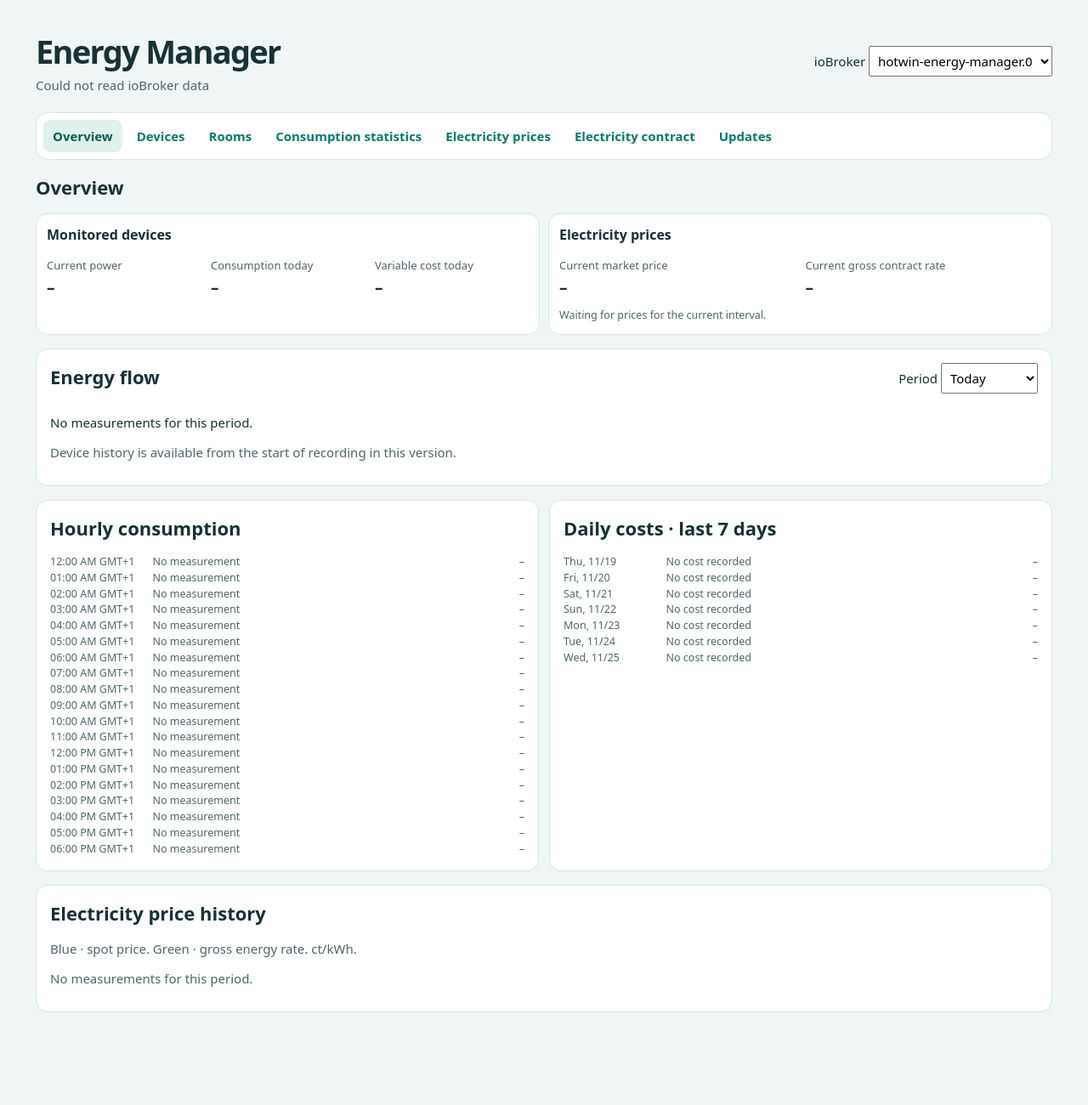
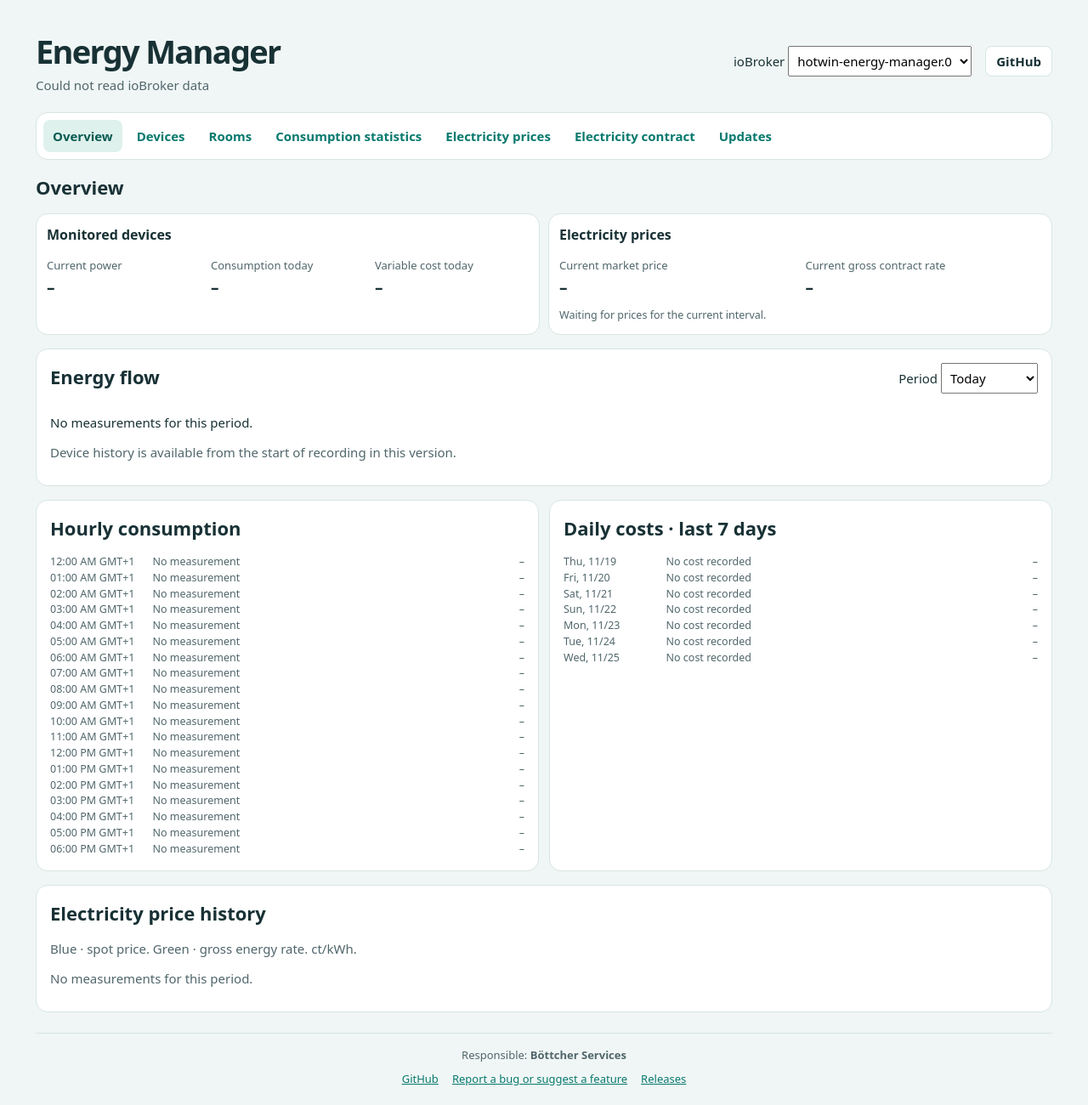
Before and after one commit to hotwin/ioBroker.energy-manager, a website: page admin/tab.html in a window 1280 px wide. Shown: the whole page at 85% size. Before the commit the page ends 1223 px from the top, so only its background shows below. Drawn offline with nearby package versions, Linux system fonts and the light colour scheme; no server answers.

Commit message:
Add GitHub project links and Böttcher Services attribution to dashboards and README

```diff
--- a/admin/dashboard.js
+++ b/admin/dashboard.js
@@ -66,6 +66,7 @@ const translations = {
         contractStart: 'Contract start', ready: 'Updated', waiting: 'Waiting for the first snapshot',
         stale: 'Last available snapshot', offline: 'Disconnected', connectionError: 'Could not read ioBroker data',
         socketError: 'The ioBroker socket client could not be loaded', installed: 'Installed version',
+        projectResponsible: 'Responsible:', projectChangelog: 'Changelog', projectIssues: 'Report a bug or suggest a feature', projectReleases: 'Releases',
         releases: 'View releases and changelog', excluded: 'Excluded', enum: 'Energy measurement enum',
         manual: 'Manual', shelly: 'Shelly', priced: 'priced', instance: 'ioBroker instance',
     },
@@ -134,6 +135,7 @@ const translations = {
         contractStart: 'Vertragsbeginn', ready: 'Messstand', waiting: 'Warte auf den ersten Messstand',
         stale: 'Letzter verfügbarer Messstand', offline: 'Verbindung getrennt', connectionError: 'ioBroker-Daten konnten nicht gelesen werden',
         socketError: 'Der ioBroker-Socket-Client konnte nicht geladen werden', installed: 'Installierte Version',
+        projectResponsible: 'Verantwortlich:', projectChangelog: 'Änderungsprotokoll', projectIssues: 'Fehler melden oder Verbesserung vorschlagen', projectReleases: 'Releases',
         releases: 'Versionen und Änderungsprotokoll ansehen', excluded: 'Ausgeschlossen', enum: 'Aufzählung Strommessung',
         manual: 'Manuell', shelly: 'Shelly', priced: 'bewertet', instance: 'ioBroker-Instanz',
     },
--- a/admin/tab.html
+++ b/admin/tab.html
@@ -119,6 +119,11 @@
         .room-device-list li > span:first-child { overflow-wrap: anywhere; }
         .room-device-list small { display: block; }
         .room-device-power { white-space: nowrap; font-variant-numeric: tabular-nums; }
+        .header-actions, .project-links { display: flex; flex-wrap: wrap; align-items: center; gap: 10px 16px; }
+        .github-button { display: inline-flex; align-items: center; border: 1px solid var(--line); border-radius: 8px; padding: 6px 12px; background: var(--paper); color: var(--ink); font-weight: 600; text-decoration: none; }
+        .github-button:hover { border-color: var(--teal); color: var(--teal); }
+        .project-footer { border-top: 1px solid var(--line); margin-top: 24px; padding: 16px 0; color: var(--muted); font-size: 13px; text-align: center; }
+        .project-footer .project-links { justify-content: center; margin-top: 8px; }
     </style>
     <script defer src="dashboard.js?v=0.3.0-beta.14"></script>
 </head>
@@ -126,7 +131,10 @@
 <main>
     <header>
         <div><h1>Energy Manager</h1><p id="status" role="status"></p></div>
-        <label>ioBroker <select id="instance" aria-label="ioBroker instance"></select></label>
+        <div class="header-actions">
+            <label>ioBroker <select id="instance" aria-label="ioBroker instance"></select></label>
+            <a class="github-button" href="https://github.com/hotwin/ioBroker.hotwin-energy-manager" target="_blank" rel="noopener noreferrer">GitHub</a>
+        </div>
     </header>
     <nav id="navigation" aria-label="Energy Manager"></nav>
     <section id="overview" data-page>
@@ -253,9 +261,21 @@
     <section id="updates" data-page hidden>
         <h2 data-text="updates"></h2>
         <div class="surface"><p id="installed"></p>
-            <a href="https://github.com/hotwin/ioBroker.hotwin-energy-manager/releases" target="_blank" rel="noopener noreferrer" data-text="releases"></a>
+            <div class="project-links">
+                <a href="https://github.com/hotwin/ioBroker.hotwin-energy-manager/releases" target="_blank" rel="noopener noreferrer" data-text="releases"></a>
+                <a href="https://github.com/hotwin/ioBroker.hotwin-energy-manager/blob/main/CHANGELOG.md" target="_blank" rel="noopener noreferrer" data-text="projectChangelog"></a>
+                <a href="https://github.com/hotwin/ioBroker.hotwin-energy-manager/issues" target="_blank" rel="noopener noreferrer" data-text="projectIssues"></a>
+            </div>
         </div>
     </section>
+    <footer class="project-footer">
+        <p><span data-text="projectResponsible"></span> <strong>Böttcher Services</strong></p>
+        <div class="project-links">
+            <a href="https://github.com/hotwin/ioBroker.hotwin-energy-manager" target="_blank" rel="noopener noreferrer">GitHub</a>
+            <a href="https://github.com/hotwin/ioBroker.hotwin-energy-manager/issues" target="_blank" rel="noopener noreferrer" data-text="projectIssues"></a>
+            <a href="https://github.com/hotwin/ioBroker.hotwin-energy-manager/releases" target="_blank" rel="noopener noreferrer" data-text="projectReleases"></a>
+        </div>
+    </footer>
 </main>
 </body>
 </html>
--- a/www/dashboard.js
+++ b/www/dashboard.js
@@ -66,6 +66,7 @@ const translations = {
         contractStart: 'Contract start', ready: 'Updated', waiting: 'Waiting for the first snapshot',
         stale: 'Last available snapshot', offline: 'Disconnected', connectionError: 'Could not read ioBroker data',
         socketError: 'The ioBroker socket client could not be loaded', installed: 'Installed version',
+        projectResponsible: 'Responsible:', projectChangelog: 'Changelog', projectIssues: 'Report a bug or suggest a feature', projectReleases: 'Releases',
         releases: 'View releases and changelog', excluded: 'Excluded', enum: 'Energy measurement enum',
         manual: 'Manual', shelly: 'Shelly', priced: 'priced', instance: 'ioBroker instance',
     },
@@ -134,6 +135,7 @@ const translations = {
         contractStart: 'Vertragsbeginn', ready: 'Messstand', waiting: 'Warte auf den ersten Messstand',
         stale: 'Letzter verfügbarer Messstand', offline: 'Verbindung getrennt', connectionError: 'ioBroker-Daten konnten nicht gelesen werden',
         socketError: 'Der ioBroker-Socket-Client konnte nicht geladen werden', installed: 'Installierte Version',
+        projectResponsible: 'Verantwortlich:', projectChangelog: 'Änderungsprotokoll', projectIssues: 'Fehler melden oder Verbesserung vorschlagen', projectReleases: 'Releases',
         releases: 'Versionen und Änderungsprotokoll ansehen', excluded: 'Ausgeschlossen', enum: 'Aufzählung Strommessung',
         manual: 'Manuell', shelly: 'Shelly', priced: 'bewertet', instance: 'ioBroker-Instanz',
     },
```
Also changed, not shown: README.de.md (+4 -0 lines), www/index.html (+22 -2 lines), CHANGELOG.md, README.md.
